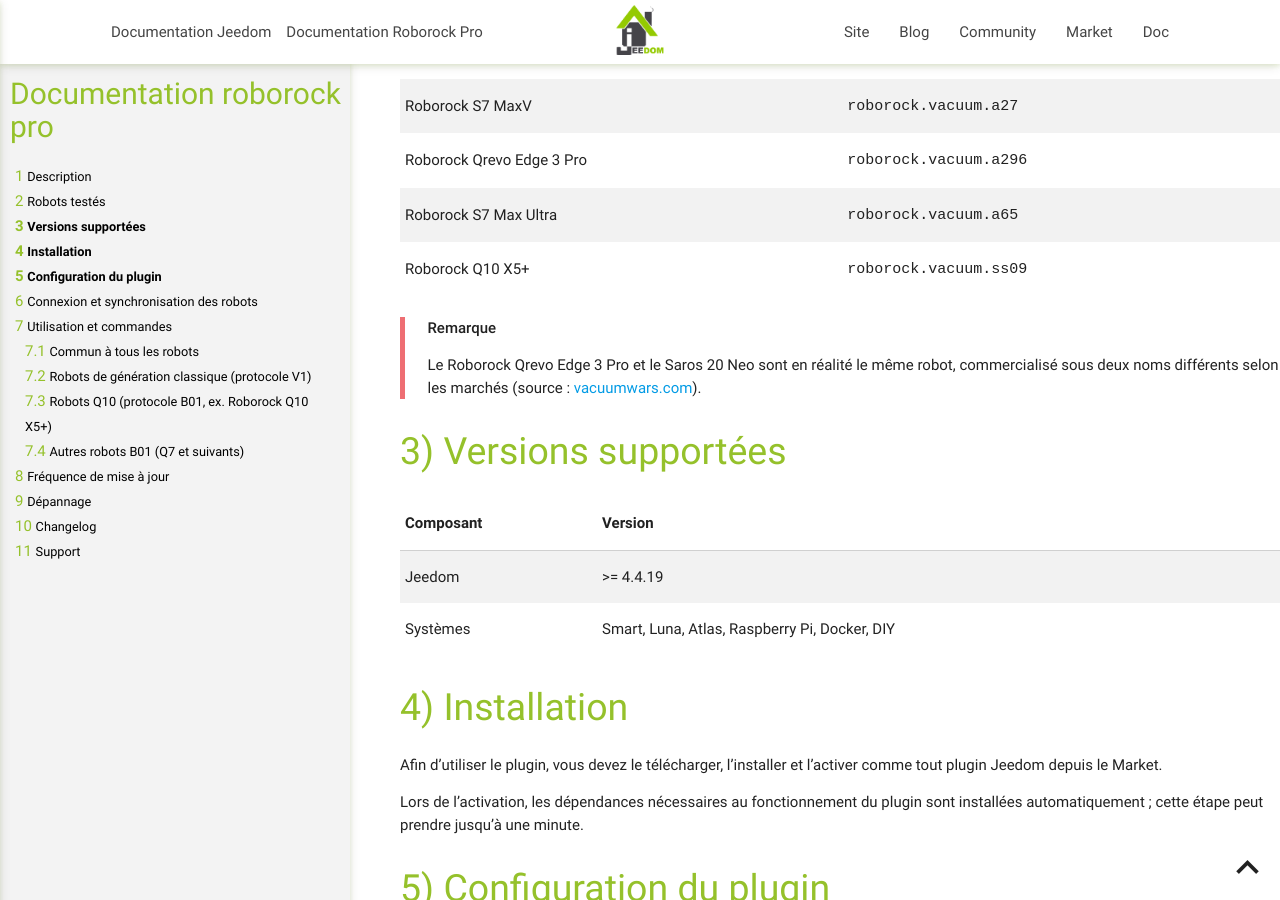
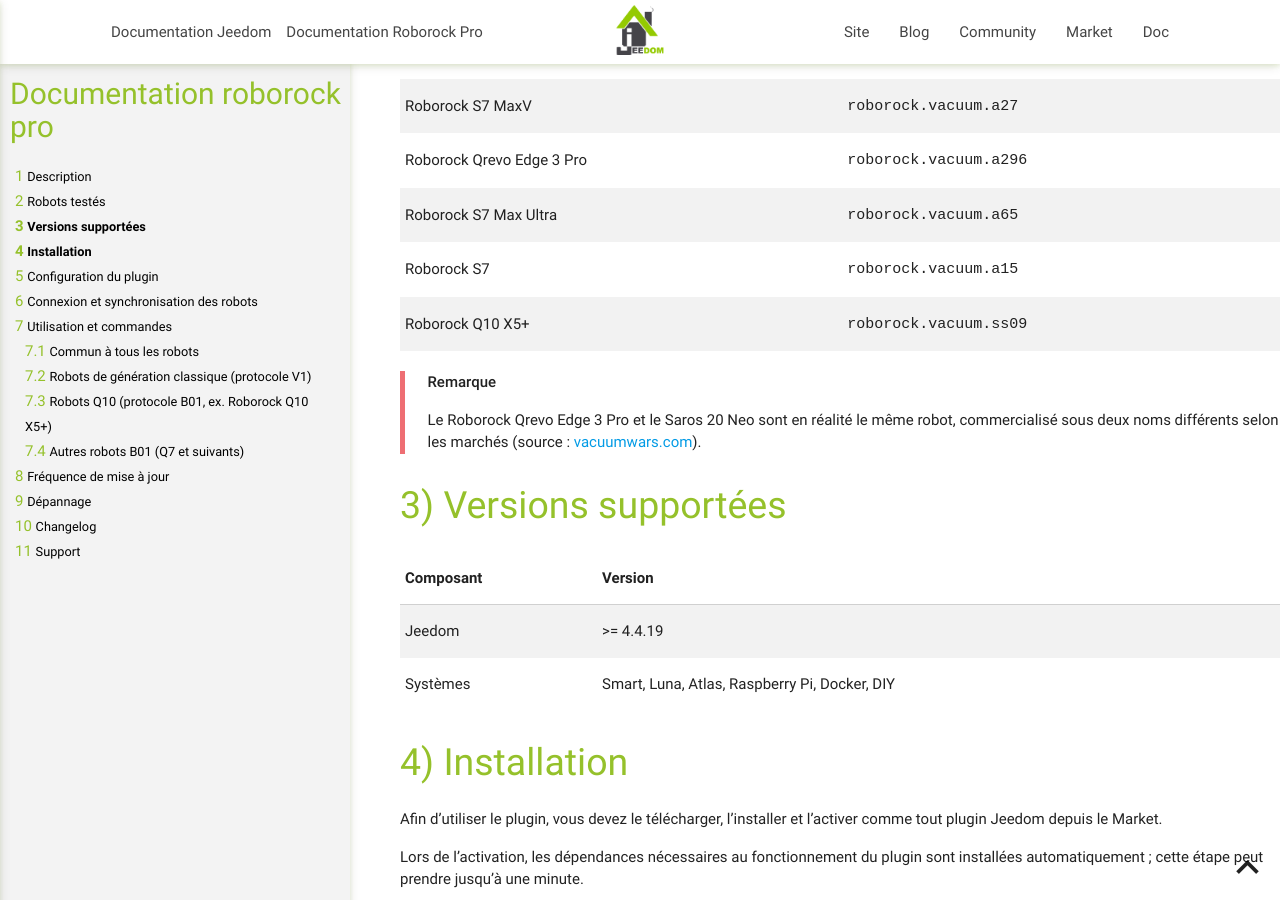
Before and after one commit to thanaus/jeedom_docs, a Jekyll site: the page built from plugins/roborockpro/fr_FR/index.md, in a window 1280 px wide and 900 px high, scrolled down 884 px. Built offline with Jekyll 4.4.1, drawn with Linux system fonts in a browser that asks for light colours.

Commit message:
Update index.md

```diff
--- a/plugins/roborockpro/fr_FR/index.md
+++ b/plugins/roborockpro/fr_FR/index.md
@@ -41,6 +41,7 @@ cloud, mais les modèles suivants ont été officiellement testés :
 | Roborock S7 MaxV       | `roborock.vacuum.a27`  |
 | Roborock Qrevo Edge 3 Pro | `roborock.vacuum.a296`  |
 | Roborock S7 Max Ultra  | `roborock.vacuum.a65`  |
+| Roborock S7            | `roborock.vacuum.a15`  |
 | Roborock Q10 X5+       | `roborock.vacuum.ss09`  |
 
 > **Remarque**
```
